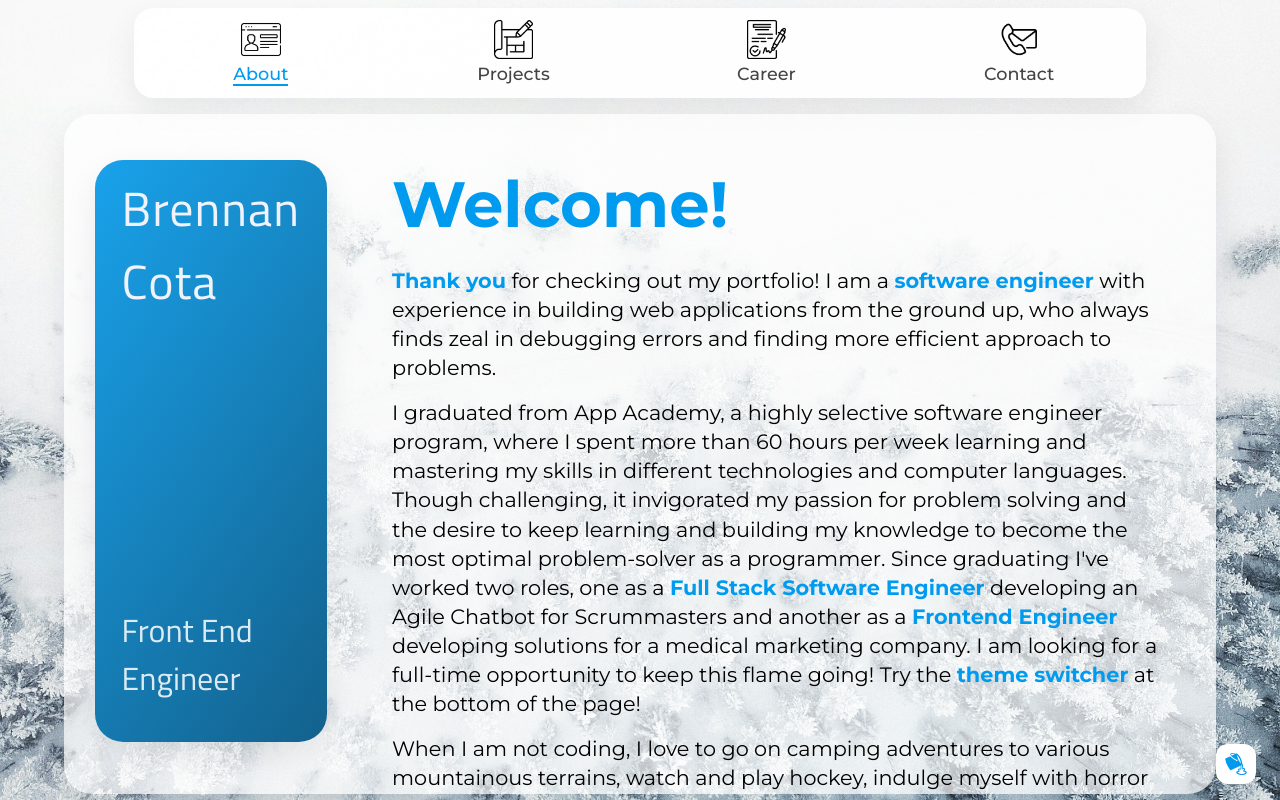
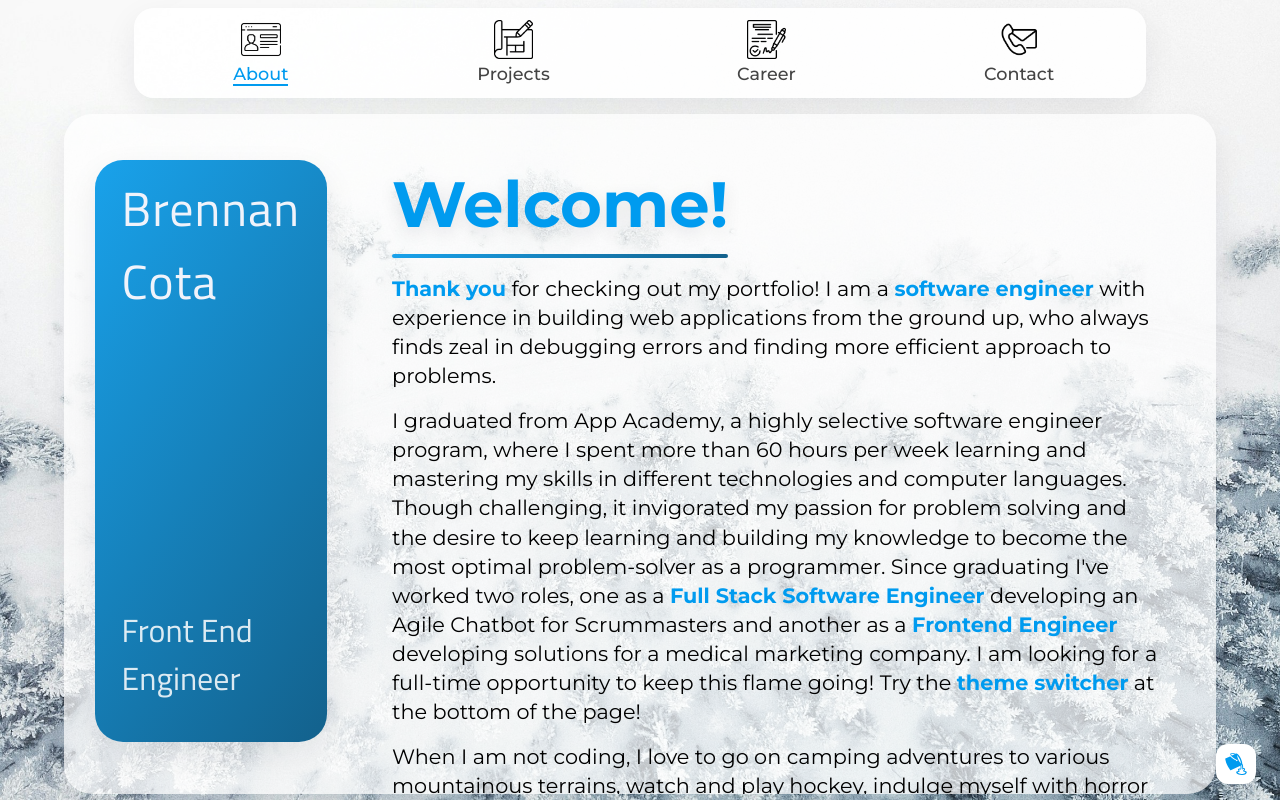
Before and after one commit to Sleightttt/Austin_Roach, a React (Create React App) app in the folder planner-app/: page / in a window 1280 px wide. Built offline with nearby package versions, Linux system fonts and the light colour scheme.

Commit message:
about h1 style

```diff
--- a/planner-app/src/components/About/About.css
+++ b/planner-app/src/components/About/About.css
@@ -59,11 +59,35 @@
   display: flex;
 }
 
+.about-h-wrap {
+  display: inline-flex;
+  flex-direction: column;
+  align-items: stretch;
+}
+
 .about-h {
   font-family: var(--font-body);
   font-weight: 700;
   font-size: 4rem;
   color: var(--accent);
+  text-shadow: var(--shadow-raised);
+}
+
+.about-h-underline {
+  height: 4px;
+  margin-top: var(--space-xs);
+  border-radius: var(--radius-sm);
+  background: var(--gradient);
+  transform: scaleX(0);
+  transform-origin: left;
+  animation: underlineGrow 0.6s ease-out forwards;
+  animation-delay: 1s;
+}
+
+@keyframes underlineGrow {
+  to {
+    transform: scaleX(1);
+  }
 }
 
 .about-p {
--- a/planner-app/src/components/About/AboutBody.js
+++ b/planner-app/src/components/About/AboutBody.js
@@ -2,6 +2,7 @@ const AboutBody = () => {
   return (
     <div className="about-body fade-in">
       <div className="about-h-box">
+        <div className="about-h-wrap">
           <div className="about-h">
             {Array.from("Welcome!").map((letter, index) => (
               <span
@@ -12,6 +13,8 @@ const AboutBody = () => {
                 {letter}
               </span>
             ))}
+          </div>
+          <span className="about-h-underline"></span>
         </div>
       </div>
       <div className="about-p">
```
Also changed, not shown: planner-app/src/styles/tokens.css (+0 -7 lines). Lines whose indentation alone changed are shown as unchanged.
